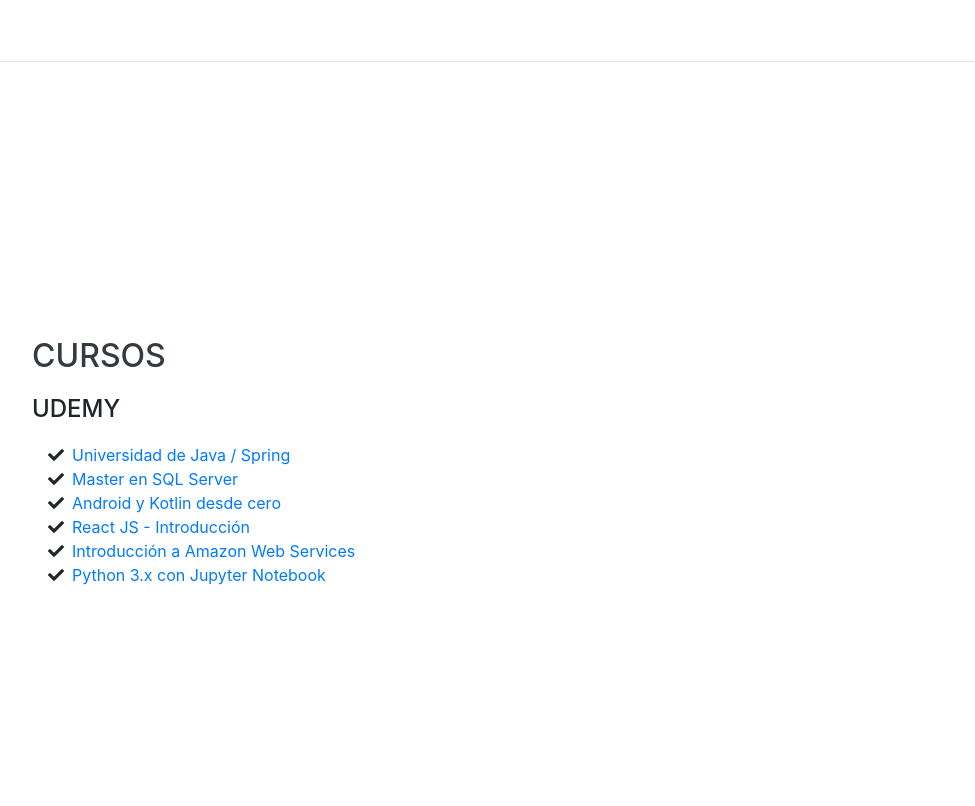
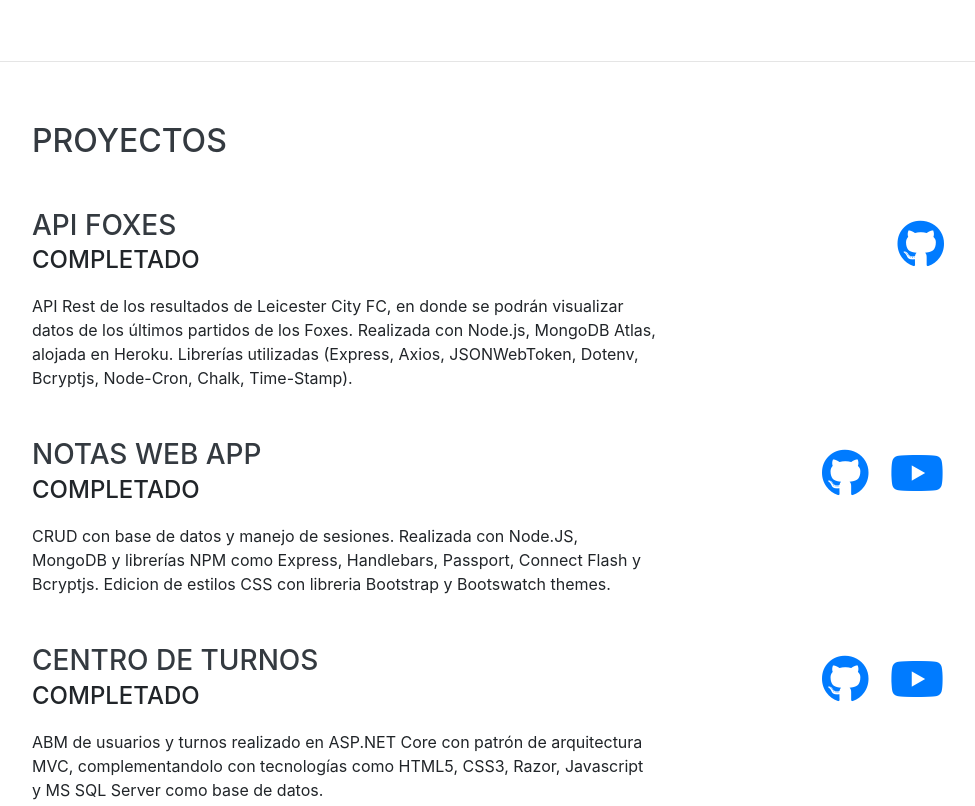
Before and after one commit to romeramatias/romeramatias.github.io, a website with bundled scripts: page index.html in a window 1280 px wide. Shown: the part 1540-2346 px from the top of the page, without its empty margins (288-1263 px from the left). Built offline with nearby package versions, Linux system fonts and the light colour scheme; a web font is replaced by a local one.

Commit message:
Add Projects

```diff
--- a/index.html
+++ b/index.html
@@ -50,6 +50,9 @@
         </li>
         <li class="nav-item">
           <a class="nav-link js-scroll-trigger" href="#skills">Tecnologías</a>
+        </li>
+        <li class="nav-item">
+          <a class="nav-link js-scroll-trigger" href="#projects">Proyectos</a>
         </li>
         <li class="nav-item">
           <a class="nav-link js-scroll-trigger" href="#cursos">Cursos</a>
@@ -146,7 +149,7 @@
             Hibernate</li>
           <li>
             <i class="fa-li fa fa-check"></i>
-            SQL | PL/SQL</li>
+            SQL | PL/SQL | NoSQL</li>
           <li>
             <i class="fa-li fa fa-check"></i>
             UML</li>
@@ -171,6 +174,88 @@
 
     <hr class="m-0">
 
+    <section class="resume-section p-3 p-lg-5 d-flex align-items-center" id="projects">
+      <div class="w-100">
+        <h2 class="mb-5">Proyectos</h2>
+
+        <div class="resume-item d-flex flex-column flex-md-row justify-content-between mb-5">
+          <div class="resume-content">
+            <h3 class="mb-0">API Foxes</h3>
+            <div class="subheading mb-3">Completado</div>
+            <div>
+              API Rest de los resultados de Leicester City FC, en donde se podrán visualizar datos de los últimos
+              partidos de los Foxes. Realizada con Node.js, MongoDB Atlas, alojada en Heroku. Librerías utilizadas
+              (Express, Axios, JSONWebToken, Dotenv, Bcryptjs, Node-Cron, Chalk, Time-Stamp).
+            </div>
+          </div>
+          <div class="resume-date text-md-right">
+            <ul class="list-inline dev-icons">
+              <li class="list-inline-item">
+                <a href="https://github.com/romeramatias/project-ApiFoxes" target="_blank">
+                  <i class="fab fa-github"></i>
+                </a>
+              </li>
+            </ul>
+          </div>
+        </div>
+
+        <div class="resume-item d-flex flex-column flex-md-row justify-content-between mb-5">
+          <div class="resume-content">
+            <h3 class="mb-0">Notas Web App</h3>
+            <div class="subheading mb-3">Completado</div>
+            <div>
+              CRUD con base de datos y manejo de sesiones. Realizada con Node.JS, MongoDB y librerías NPM como
+              Express, Handlebars, Passport, Connect Flash y Bcryptjs. Edicion de estilos CSS con libreria Bootstrap y
+              Bootswatch themes.
+            </div>
+          </div>
+          <div class="resume-date text-md-right">
+            <ul class="list-inline dev-icons">
+              <li class="list-inline-item">
+                <a href="https://github.com/romeramatias/project-NotasApp" target="_blank">
+                  <i class="fab fa-github"></i>
+                </a>
+              </li>
+              <li class="list-inline-item">
+                <a href="https://www.youtube.com/watch?v=O_MT46M-M9c&feature=youtu.be&ab_channel=MatiasRomera" target="_blank">
+                  <i class="fab fa-youtube"></i>
+                </a>
+              </li>
+            </ul>
+          </div>
+        </div>
+
+        <div class="resume-item d-flex flex-column flex-md-row justify-content-between">
+          <div class="resume-content">
+            <h3 class="mb-0">Centro de Turnos
+            </h3>
+            <div class="subheading mb-3">Completado</div>
+            <div>
+              ABM de usuarios y turnos realizado en ASP.NET Core con patrón de arquitectura MVC, complementandolo con
+              tecnologías como HTML5, CSS3, Razor, Javascript y MS SQL Server como base de datos.
+            </div>
+          </div>
+          <div class="resume-date text-md-right">
+            <ul class="list-inline dev-icons">
+              <li class="list-inline-item">
+                <a href="https://github.com/romeramatias/ort-1-2-pnt1-mvc-CentroDeTurnos" target="_blank">
+                  <i class="fab fa-github"></i>
+                </a>
+              </li>
+              <li class="list-inline-item">
+                <a href="https://www.youtube.com/watch?v=Ad5tyJG99jE&feature=youtu.be&ab_channel=MatiasRomera" target="_blank">
+                  <i class="fab fa-youtube"></i>
+                </a>
+              </li>
+            </ul>
+          </div>
+        </div>
+
+      </div>
+    </section>
+
+    <hr class="m-0">
+
     <section class="resume-section p-3 p-lg-5 d-flex align-items-center" id="cursos">
       <div class="w-100">
         <h2 class="mb-3 ">Cursos</h2>
@@ -184,13 +269,11 @@
           </li>
           <li>
             <i class="fa-li fa fa-check"></i>
-            <a href="https://www.udemy.com/course/master-sql-server/"
-              target="_blank">Master en SQL Server</a>
+            <a href="https://www.udemy.com/course/master-sql-server/" target="_blank">Master en SQL Server</a>
           </li>
           <li>
             <i class="fa-li fa fa-check"></i>
-            <a href="https://www.udemy.com/course/android_kotlin/"
-              target="_blank">Android y Kotlin desde cero</a>
+            <a href="https://www.udemy.com/course/android_kotlin/" target="_blank">Android y Kotlin desde cero</a>
           </li>
           <li>
             <i class="fa-li fa fa-check"></i>
@@ -259,7 +342,7 @@
             <div class="subheading mb-3">YPF S.A (Argentimo S.A.)</div>
             <p>Me desempeño como Operario y Vendedor de Playa, en la empresa privada Argentimo S.A.
               franquiciada de YPF S.A., la compañía estatal líder en producción de energía y explotación
-              de hidrocarburos en Argentina, donde realizo las siguientes tareas:
+              de hidrocarburos en Argentina, donde realizo las siguientes tareas:</p>
             <ul>
               <li>Atención personalizada al cliente</li>
               <li>Expendio de combustibles</li>
@@ -268,7 +351,7 @@
               <li>Control y reposición de stock</li>
               <li>Descarga camión cisterna de combustibles</li>
             </ul>
-            </p>
+
             <p>
               Todas las tareas son realizadas adecuándose a los estándares
               de seguridad, calidad y normativa que YPF requiere.
```
Also changed, not shown: .travis.yml.
